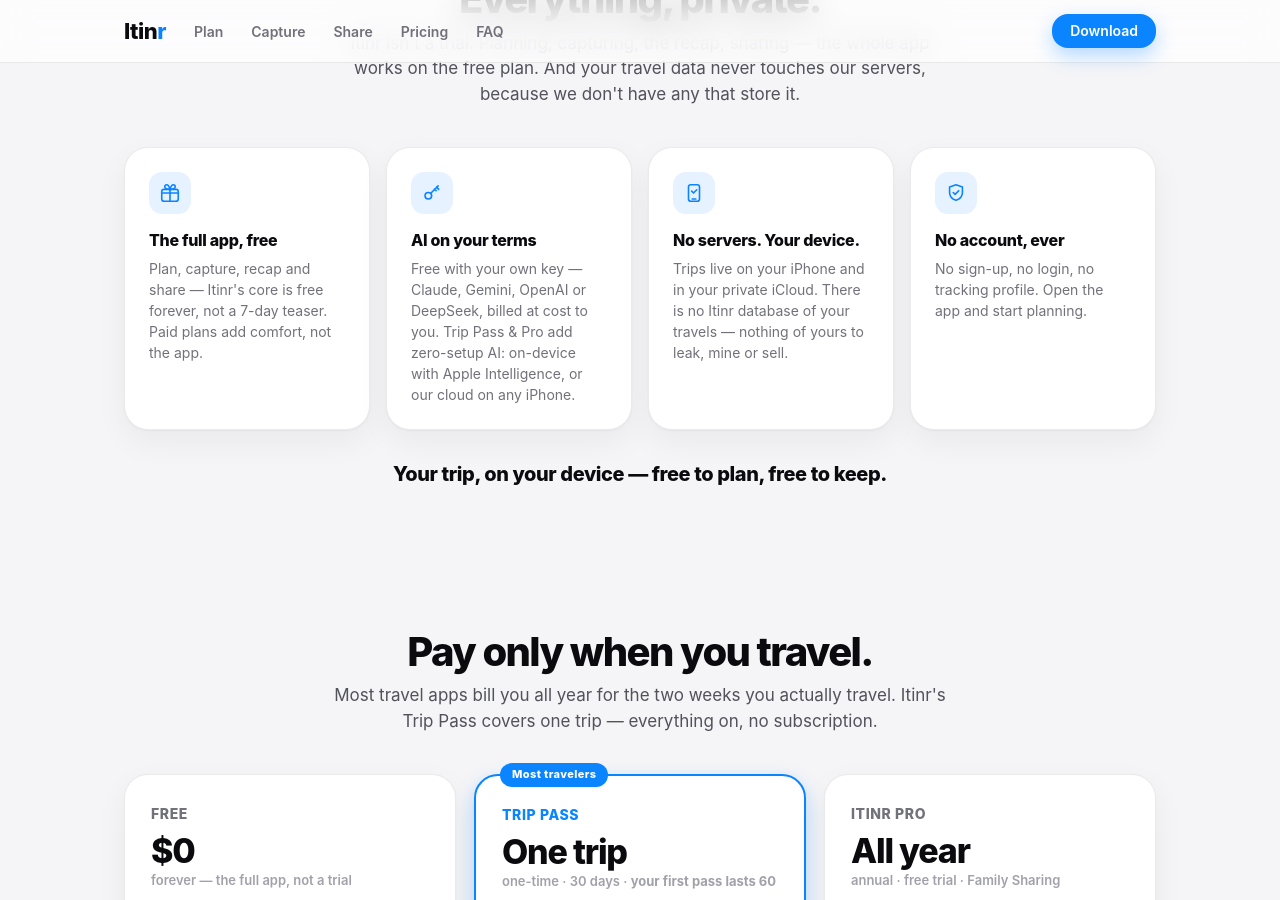
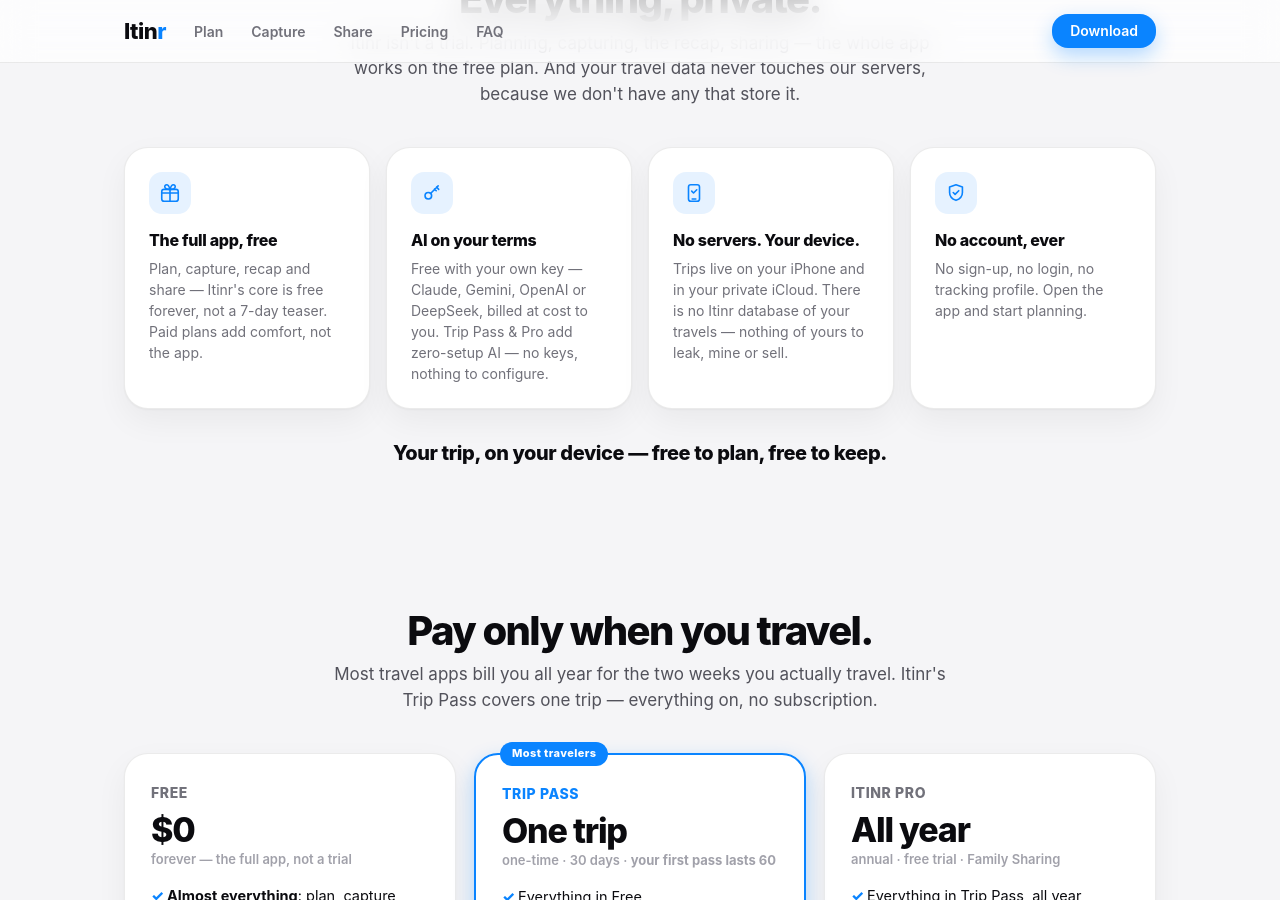
Before and after one commit to jasminestudios/jasminestudios.github.io, a Jekyll site: the page itinr/index.html, which Jekyll copies as it is, in a window 1280 px wide and 900 px high, scrolled down 3567 px. Built offline with Jekyll 4.4.1, drawn with Linux system fonts in a browser that asks for light colours.

Commit message:
itinr: 온디바이스 AI 문구 제거(9월 AI 플랜 때 복원)
Co-Authored-By: Claude Opus 4.8 (1M context) <noreply@anthropic.com>

```diff
--- a/itinr/index.html
+++ b/itinr/index.html
@@ -193,7 +193,7 @@
       <div class="ds-card trust-card">
         <span class="icon tile"><svg class="ico" viewBox="0 0 24 24"><circle cx="8" cy="15" r="3.6"/><path d="m10.7 12.3 8-8M17 5.5 19.3 8M14.8 7.7l1.8 1.8"/></svg></span>
         <h3>AI on your terms</h3>
-        <p>Free with your own key — Claude, Gemini, OpenAI or DeepSeek, billed at cost to you. Trip Pass &amp; Pro add zero-setup AI: on-device with Apple Intelligence, or our cloud on any iPhone.</p>
+        <p>Free with your own key — Claude, Gemini, OpenAI or DeepSeek, billed at cost to you. Trip Pass &amp; Pro add zero-setup AI — no keys, nothing to configure.</p>
       </div>
       <div class="ds-card trust-card">
         <span class="icon tile"><svg class="ico" viewBox="0 0 24 24"><rect x="6" y="3" width="12" height="18" rx="2.5"/><path d="M10 18.5h4"/><path d="m9.5 10 2 2 3.5-3.5"/></svg></span>
@@ -292,9 +292,9 @@
       </details>
       <details class="ds-card">
         <summary>Does it work offline?</summary>
-        <p>Viewing your itinerary and recording both work offline. The offline trip pack (Trip Pass/Pro)
-        keeps every photo and document on your device in one tap — and on-device AI even works in
-        airplane mode.</p>
+        <p>Viewing your itinerary and recording both work offline — bookings, confirmation numbers
+        and QR codes included. The offline trip pack (Trip Pass/Pro) keeps every photo and document
+        on your device in one tap.</p>
       </details>
     </div>
   </div>
```
